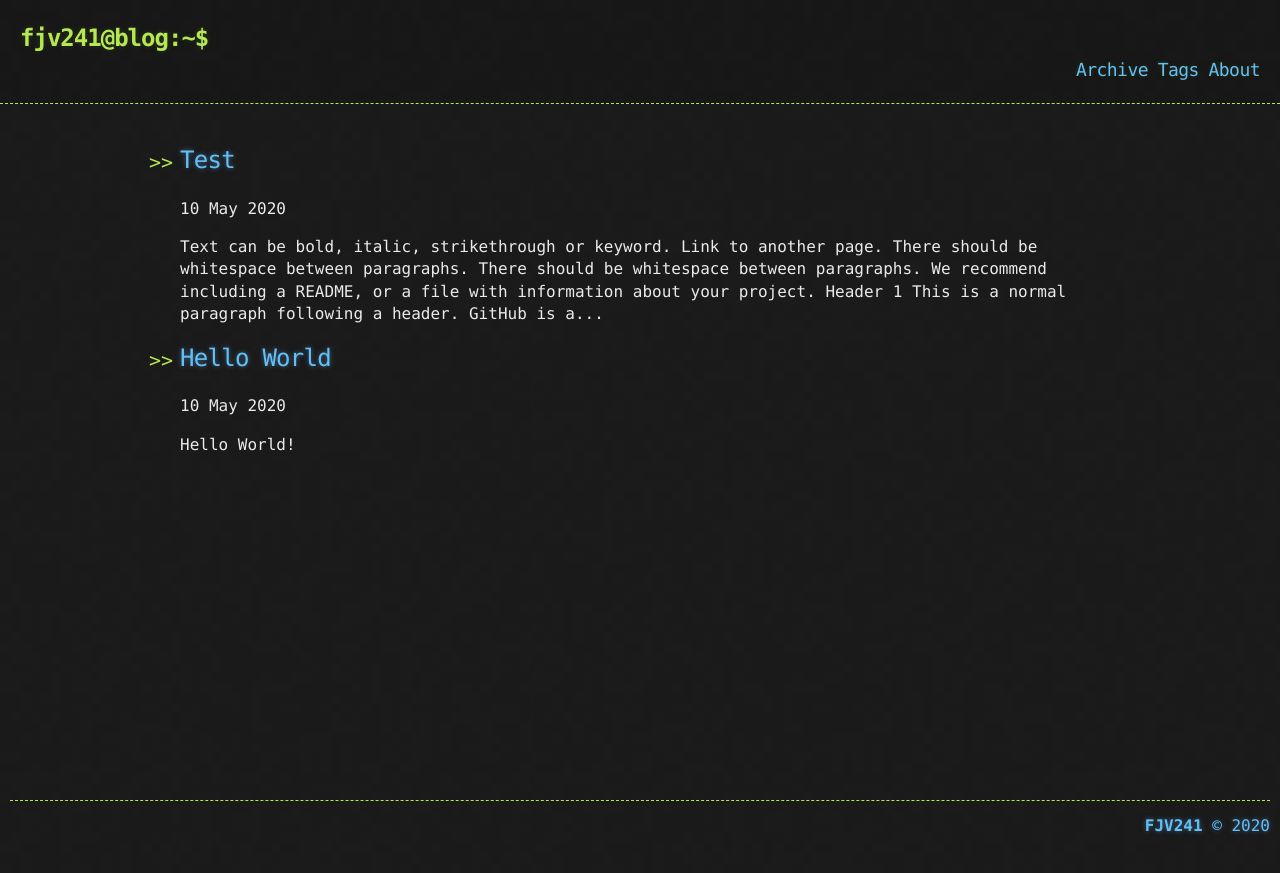
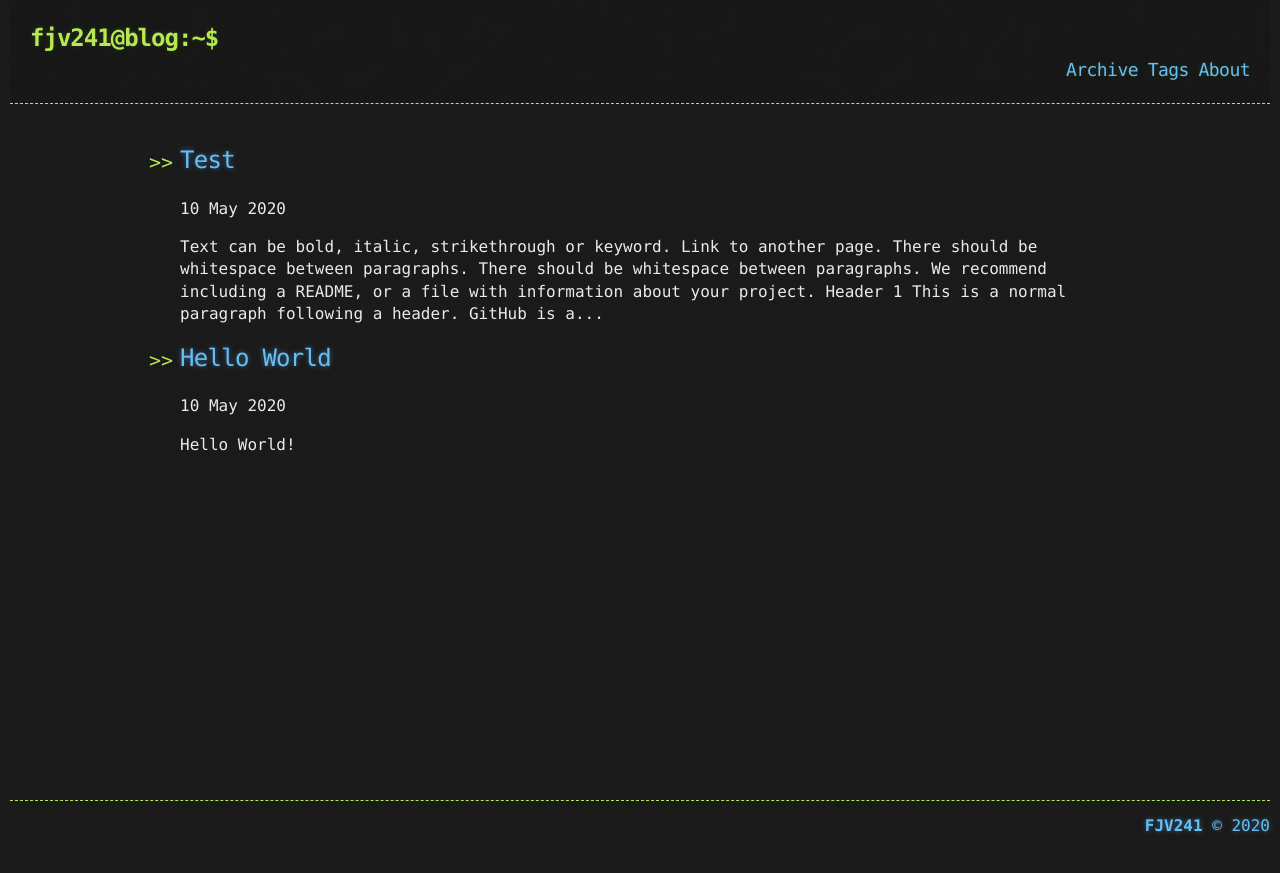
Before and after one commit to FJV241/fjv241.github.io, a Jekyll site: the page built from index.html, in a window 1280 px wide. Shown: the top 873 px of the page. Built offline with Jekyll 4.4.1, drawn with Linux system fonts in a browser that asks for light colours; the list of posts is cut into pages by our own code.

Commit message:
Update base.scss

```diff
--- a/_sass/base.scss
+++ b/_sass/base.scss
@@ -51,11 +51,9 @@ li {
 
 header {
   background: rgba(0, 0, 0, 0.1);
-  margin-right: 10px;
-  margin-left: 10px;
   border-bottom: 1px dashed $conifer;
   padding: 20px;
-  margin: 0 0 40px 0;
+  margin: 0 10px 40px 10px;
 }
 
 .header-links {
```
